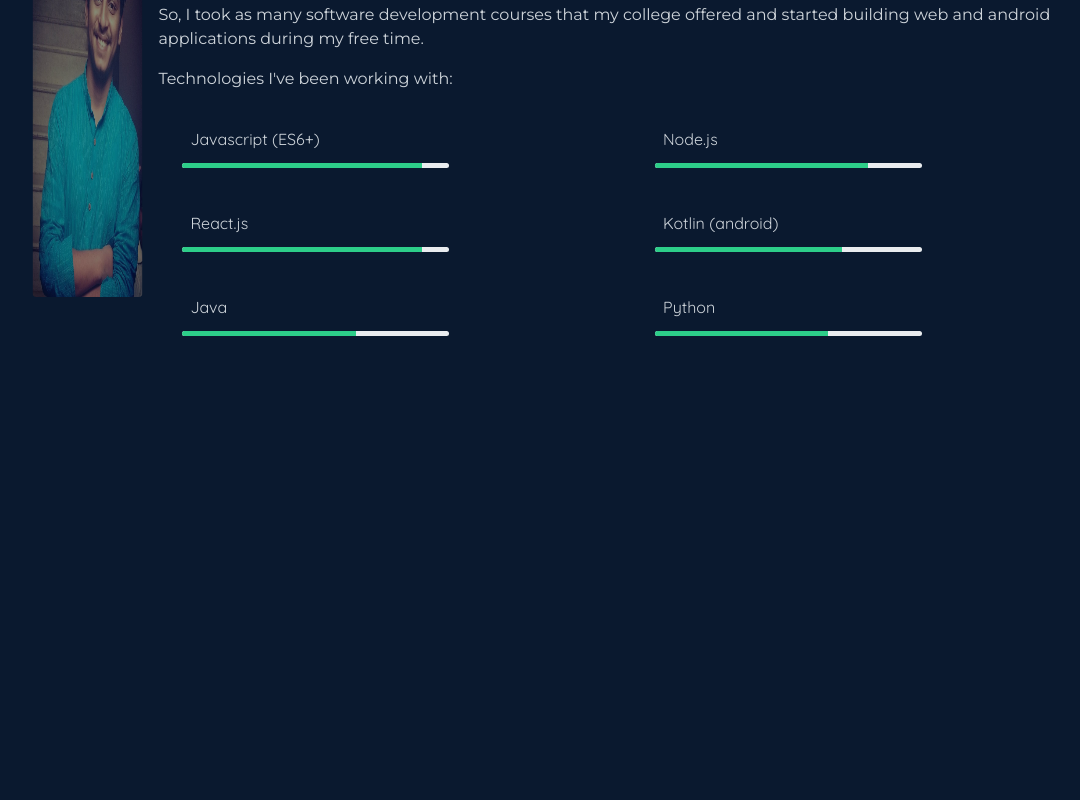
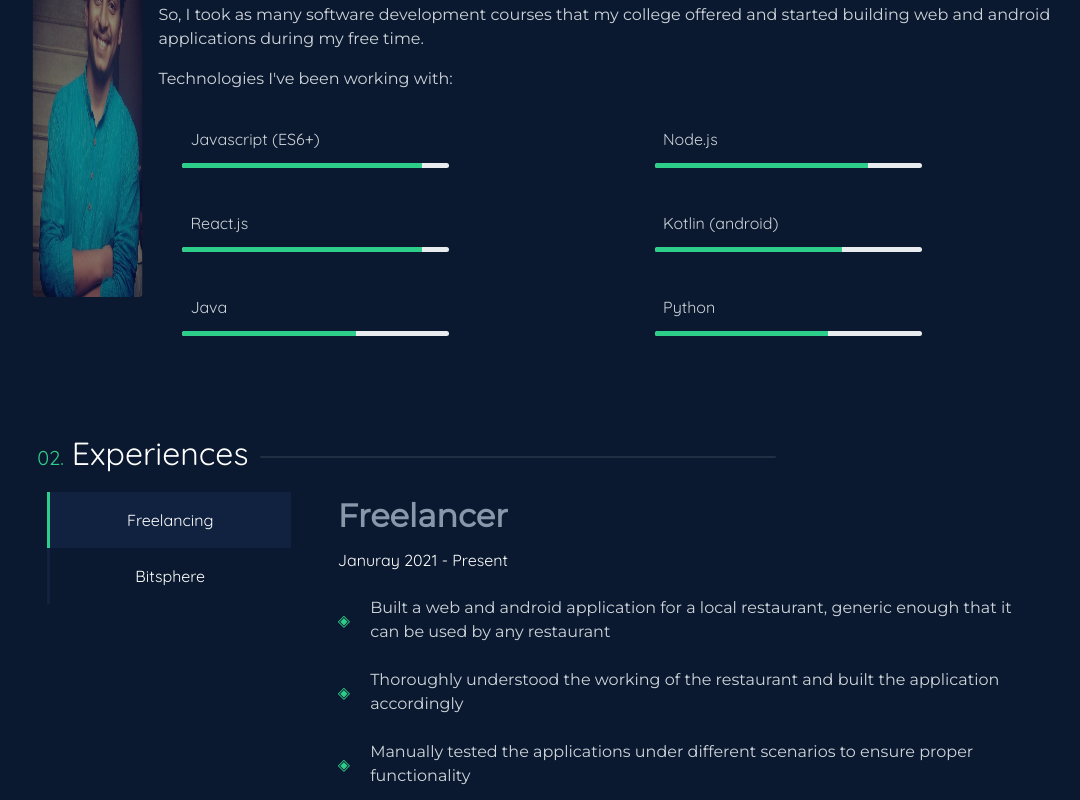
Before and after one commit to sarthakaditya52/Portfolio, a React (Create React App) app: page / in a window 1280 px wide. Shown: the part 797-1597 px from the top of the page, without its empty margins (90-1170 px from the left). Before the commit the page ends 1162 px from the top, so only its background shows below. Built offline with nearby package versions, Linux system fonts and the light colour scheme; some icons are missing.

Commit message:
Experiences

```diff
--- a/src/App.js
+++ b/src/App.js
@@ -3,6 +3,7 @@ import NavBar from "./components/navbar/NavBar"
 import { Container, Row, Col } from "react-bootstrap";
 import Home from "./components/sections/Home";
 import About from './components/sections/About';
+import Experiences from './components/sections/experiences';
 
 function App() {
   return (
@@ -14,6 +15,7 @@ function App() {
           <Col>
             <Home />
             <About />
+            <Experiences />
           </Col>
           <Col className="base-small" xs={1}>3 of 3</Col>
         </Row>
--- a/src/assets/scss/_about.scss
+++ b/src/assets/scss/_about.scss
@@ -1,6 +1,6 @@
 .about-section-container {
     display: flex;
-    margin-top: 0.95rem;
+    margin-top: $section-top;
     .about-section-image {
         display: flex;
         justify-content: center;
--- /dev/null
+++ b/src/assets/scss/_experience.scss
@@ -0,0 +1,136 @@
+.experience-container{
+    margin-top: $section-top;
+    color: $white;
+
+    .company-container {
+        display: flex;
+        flex-direction: column;
+        padding-right: 0;
+        font-family: 'Quicksand';
+
+        .company-button{
+            background-color: transparent;
+            border-radius: 0;
+            border: none;
+            border-left: 0.19rem solid $primary;
+            height: 3.5rem;
+            transition: all 330ms;
+
+            &:hover {
+                background-color: $primary;
+            }
+
+            &.active {
+                background-color: $primary;
+                border-left: 0.19rem solid $primary-text;
+            }
+        }
+        .btn-primary:not(:disabled):not(.disabled).active{
+            outline: none;
+            box-shadow: none;
+        }
+    }
+
+    .desc-container {
+        margin-left: 2rem;
+
+        .description {
+            height: 0;
+            width: 0;
+            overflow: hidden;
+
+            &.active {
+                width: 100%;
+                height: 100%;
+            }
+
+            .desc-heading-container{
+                display: flex;
+                align-items: baseline;
+                font-size: 2.5vw;
+                font-weight: 900;
+                margin-bottom: 0.5rem;
+
+                .desc-heading-index {
+                    color: $gray-600;
+                    margin-right: 8px;
+                }
+
+                .desc-heading {
+                    color: $primary-text;
+                }
+            }
+        }
+
+        .fade-in {
+            opacity: 1;
+            animation-name: fadeInOpacity;
+            animation-iteration-count: 1;
+            animation-timing-function: ease-in;
+            animation-duration: 330ms;
+
+            @keyframes fadeInOpacity {
+                0% {
+                    opacity: 0;
+                }
+                100% {
+                    opacity: 1;
+                }
+            }
+        }
+
+        p {
+            font-family: 'Quicksand';
+        }
+
+        .desc-info {
+            margin-top: -0.3rem;
+
+            span {
+                display: flex;
+                align-items: center;
+                color: $primary-text;
+                font-family: 'Quicksand';
+
+                .desc-info-item{
+                    color: $default-text;
+                    font-family: 'Montserrat';
+                    background-color: transparent;
+                    border: none;
+                }
+            }
+        }
+    }
+}
+
+@media (max-width: 760px) {
+    .experience-container{
+        .desc-container {
+            margin-top: 1rem;
+
+            .description{
+                .desc-heading-container{
+                    flex: wrap;
+                    flex-direction: row;
+                    flex-wrap: wrap;
+                    font-size: 28px;
+                }
+            }
+        }
+
+        .company-container {
+            flex-direction: row;
+            width: 100%;
+            overflow-x: scroll;
+            .company-button{
+                border: none;
+                border-bottom: 0.19rem solid $primary;
+
+                &.active {
+                    border: none;
+                    border-bottom: 0.19rem solid $primary-text;
+                }
+            }
+        }
+    }
+}
--- a/src/assets/scss/_variables.scss
+++ b/src/assets/scss/_variables.scss
@@ -44,3 +44,4 @@ $primary-text:  $green;
 $nav-size: 18px;
 $section-heading: 32px;
 $section-index: 20px;
+$section-top: 0.95rem;
--- a/src/assets/scss/base.scss
+++ b/src/assets/scss/base.scss
@@ -26,3 +26,4 @@ body {
 @import './home';
 @import './sectionHeading';
 @import './about';
+@import './experience';
--- /dev/null
+++ b/src/components/sections/experiences/experiences.data.js
@@ -0,0 +1,24 @@
+export const experiences = [
+    {
+        company: "Freelancing",
+        start: "Januray 2021",
+        description: [
+            "Built a web and android application for a local restaurant, generic enough that it can be used by any restaurant",
+            "Thoroughly understood the working of the restaurant and built the application accordingly",
+            "Manually tested the applications under different scenarios to ensure proper functionality"
+        ],
+        position: "Freelancer"
+    },
+    {
+        company: "Bitsphere",
+        start: "May 2019",
+        duration: "1 month",
+        description: [
+            "Optimised and developed new pages for a client website using React.js",
+            "Manually tested sites in various browsers and mobile devices to ensure cross-browser compatibility and responsiveness"
+        ],
+        position: "Intern"
+    }
+]
+
+export default experiences
--- /dev/null
+++ b/src/components/sections/experiences/index.js
@@ -0,0 +1,57 @@
+import React, { useState } from 'react'
+import { Button, Col, Container, ListGroup, Row } from 'react-bootstrap'
+import SectionHeading from '../../SectionHeading'
+import experiences from './experiences.data'
+
+function Experiences() {
+
+    const [index, setIndex] = useState(0)
+
+    return (
+        <div>
+            <SectionHeading index={2} heading="Experiences" />
+            <Container className="experience-container">
+                <Row>
+                    <Col className="company-container" md={3}>
+                        {experiences.map((data, indexData) =>
+                            <Button onClick={() => setIndex(indexData)} className={`company-button ${index === indexData && 'active'}`} key={indexData}>
+                                {data.company}
+                            </Button>
+                        )}
+                    </Col>
+                    <Col className="desc-container" fluid="md">
+                        {experiences.map((data, indexData) =>
+                            <div key={indexData} className={`description ${index === indexData && 'active fade-in'}`}>
+                                <span className="desc-heading-container">
+                                    <div className="desc-heading-index">
+                                        {data.position}
+                                    </div>
+                                    { indexData !== 0 &&
+                                        <div className="desc-heading">
+                                            @&nbsp;{data.company}
+                                        </div>
+                                    }
+                                </span>
+                                <p>
+                                    {data.start} - {!data.end && !data.duration ? 'Present' :
+                                        data.end ? data.end : data.duration
+                                    }
+                                </p>
+                                <ListGroup className="desc-info" variant="flush">
+                                    {data.description.map((info, desIndex) =>
+                                        <span key={desIndex}>
+                                            &#9672;
+                                            <ListGroup.Item className="desc-info-item">{info}</ListGroup.Item>
+                                        </span>
+                                    )}
+                                </ListGroup>
+                            </div>
+                        )}
+                    </Col>
+                </Row>
+            </Container>
+        </div>
+    )
+}
+
+export default Experiences
```
